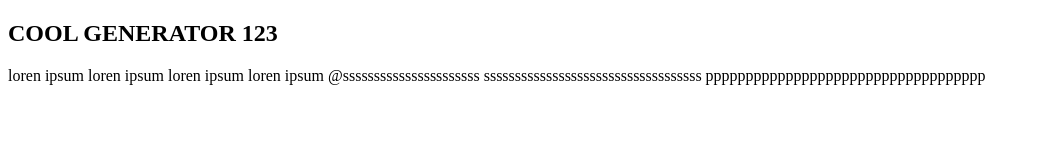
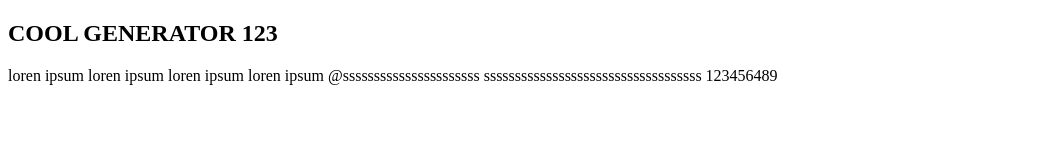
Before and after one commit to maheshpotedevex/back-gen, a plain HTML site: page index.html in a window 1280 px wide. Shown: the whole page, without its empty margins (0-1040 px from the left). Drawn offline with Linux system fonts and the light colour scheme.

Commit message:
normal changes

```diff
--- a/index.html
+++ b/index.html
@@ -13,7 +13,8 @@
 		loren ipsum loren ipsum loren ipsum
 		loren ipsum @ssssssssssssssssssssss
 		sssssssssssssssssssssssssssssssssss
-		ppppppppppppppppppppppppppppppppppp
+		123456489
 	</p>
+
 </body>
 </html>
```
